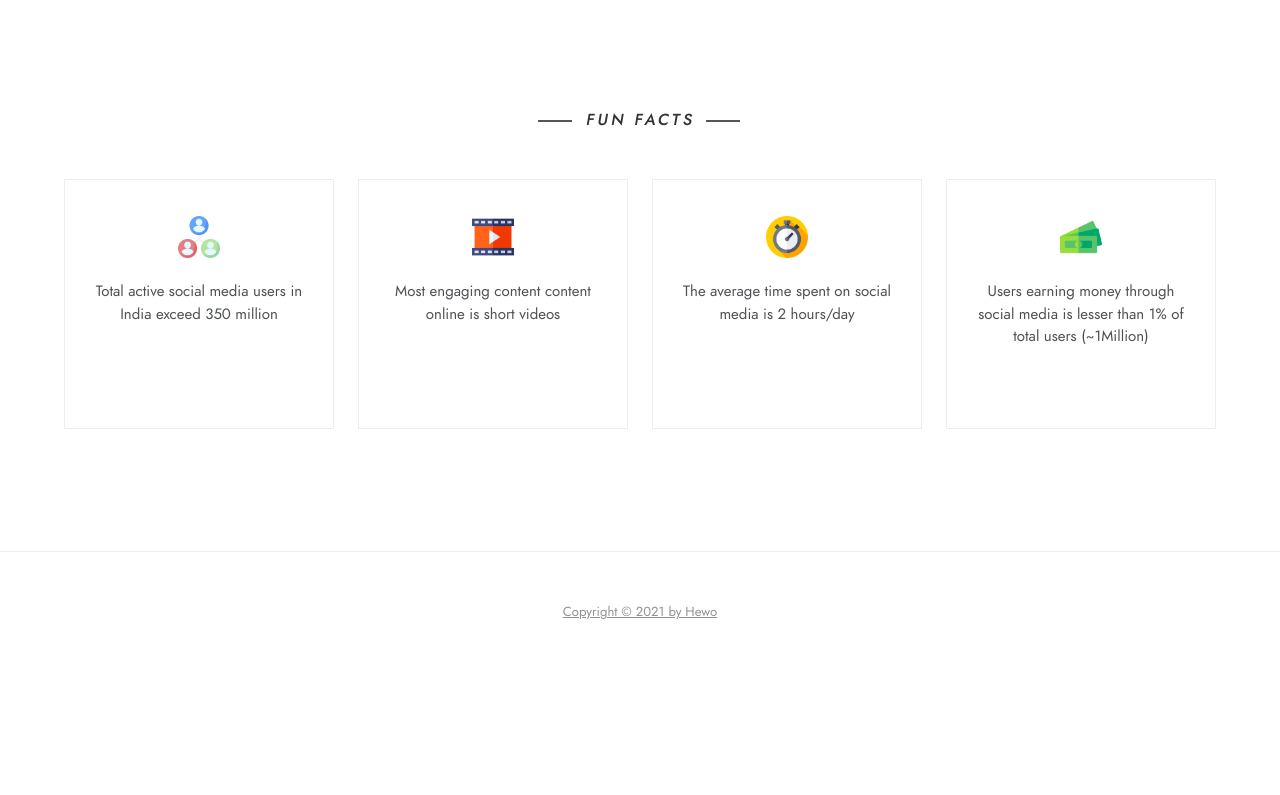
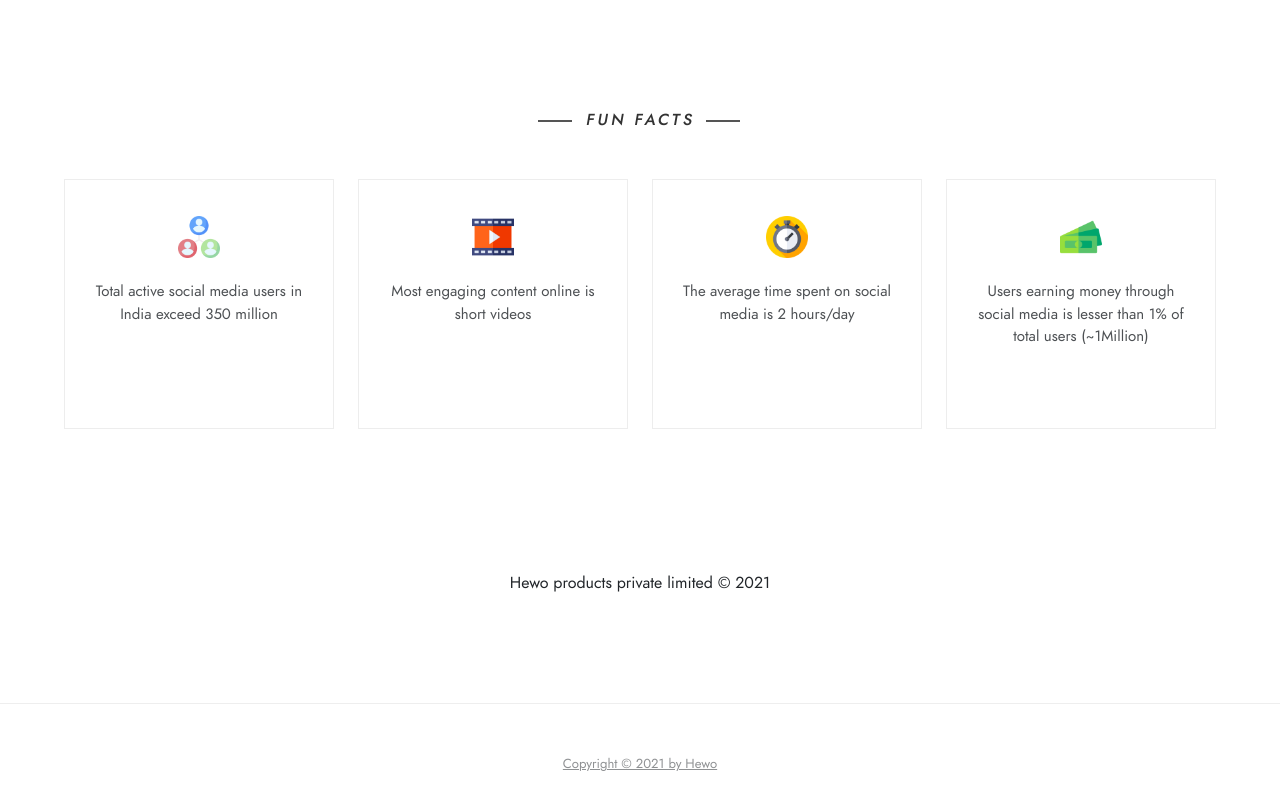
Before and after one commit to ankitn1311/hewo-website, a plain HTML site: page about.html in a window 1280 px wide. Shown: the part 2756-3551 px from the top of the page. Before the commit the page ends 3444 px from the top, so only its background shows below. Drawn offline with nearby package versions, Linux system fonts and the light colour scheme.

Commit message:
New changes

```diff
--- a/about.html
+++ b/about.html
@@ -558,7 +558,7 @@
                           <h2>Celebrate</h2>
                           <p>
                             Don't live just once, live everyday. Celebrate this
-                            wonderful life by sharing your moments. .
+                            wonderful life by sharing your moments.
                           </p>
                         </div>
                       </div>
@@ -594,10 +594,7 @@
                           <!-- service -->
                           <div class="service">
                             <img src="./images/fun-facts/2.png" alt="image" />
-                            <p>
-                              Most engaging content content online is short
-                              videos
-                            </p>
+                            <p>Most engaging content online is short videos</p>
                           </div>
                           <!-- service -->
                         </div>
@@ -631,6 +628,18 @@
                         </div>
                         <!-- col -->
                       </div>
+                      <div>
+                        <p
+                          style="
+                            display: flex;
+                            justify-content: center;
+                            margin-top: 7rem;
+                          "
+                        >
+                          Hewo products private limited &copy; 2021
+                        </p>
+                      </div>
+
                       <!-- row -->
                       <!-- SERVICES -->
 
```
Also changed, not shown: contact.html (+12 -2 lines), index.html (+3 -0 lines), portfolio.html (+11 -0 lines), switch.html (+3 -0 lines).
